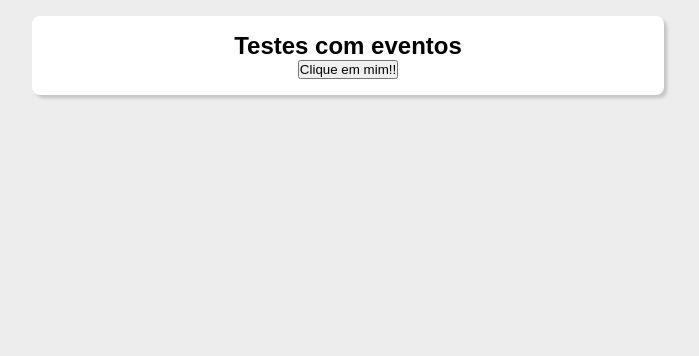
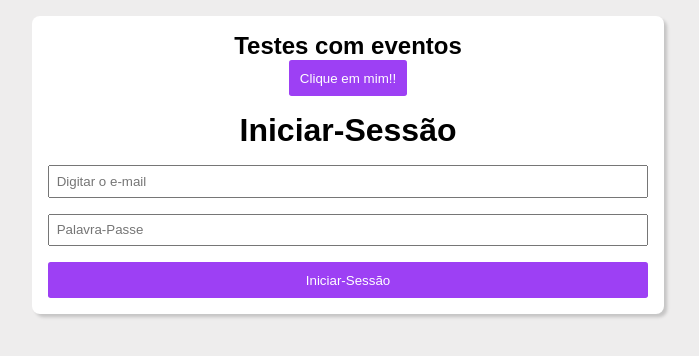
Before and after one commit to sweltonjr2003/estudos-com-react, a React (Vite) app: page / in a window 1280 px wide. Shown: the top 356 px of the page, without its empty margins (292-991 px from the left). Built offline with nearby package versions, Linux system fonts and the light colour scheme.

Commit message:
Mais estudos com eventos

```diff
--- a/src/App.jsx
+++ b/src/App.jsx
@@ -1,5 +1,6 @@
 import './App.css'
 import Botao from './components/eventos/Botao'
+import Formulario from './components/eventos/Formulario'
 
 function App() {
 
@@ -9,6 +10,7 @@ function App() {
     <div className="App">
       <h2>Testes com eventos</h2>
       <Botao />
+      <Formulario />
     </div>
   )
 }
--- a/src/components/eventos/Botao.jsx
+++ b/src/components/eventos/Botao.jsx
@@ -1,3 +1,5 @@
+import styles from './Formulario.module.css'
+
 import Swal from "sweetalert2"
 
 const Botao = () => {
--- /dev/null
+++ b/src/components/eventos/Formulario.jsx
@@ -0,0 +1,25 @@
+import syles from './Formulario.module.css'
+
+import Swal from 'sweetalert2'
+
+const Formulario = () => {
+    const login = (e) => {
+        e.preventDefault()
+        Swal.fire(
+            'Sessão-Iniciada com sucesso!!',
+            '',
+            'success'
+        )
+    }
+
+    return (
+        <form onSubmit={login}>
+            <h1>Iniciar-Sessão</h1>
+            <input type="email" name="email" id="email" placeholder='Digitar o e-mail'/>
+            <input type="password" name="password" id="password" placeholder='Palavra-Passe' />
+            <button>Iniciar-Sessão</button>
+        </form>
+    )
+}
+
+export default Formulario
--- /dev/null
+++ b/src/components/eventos/Formulario.module.css
@@ -0,0 +1,32 @@
+form {
+    display: flex;
+    flex-direction: column;
+    gap: 1em;
+    margin-top: 1em;
+}
+
+input {
+    padding: .5em;
+}
+
+input:focus {
+    outline: .3em solid #932cf332;
+}
+
+button {
+    background-color: #932cf3;
+    color: white;
+    padding: .8em;
+    border: none;
+    border-radius: .2em;
+    cursor: pointer;
+    opacity: .9;
+}
+
+button:focus {
+    outline: .3em solid #932cf332;
+}
+
+button:hover {
+    opacity: 1;
+}
```
